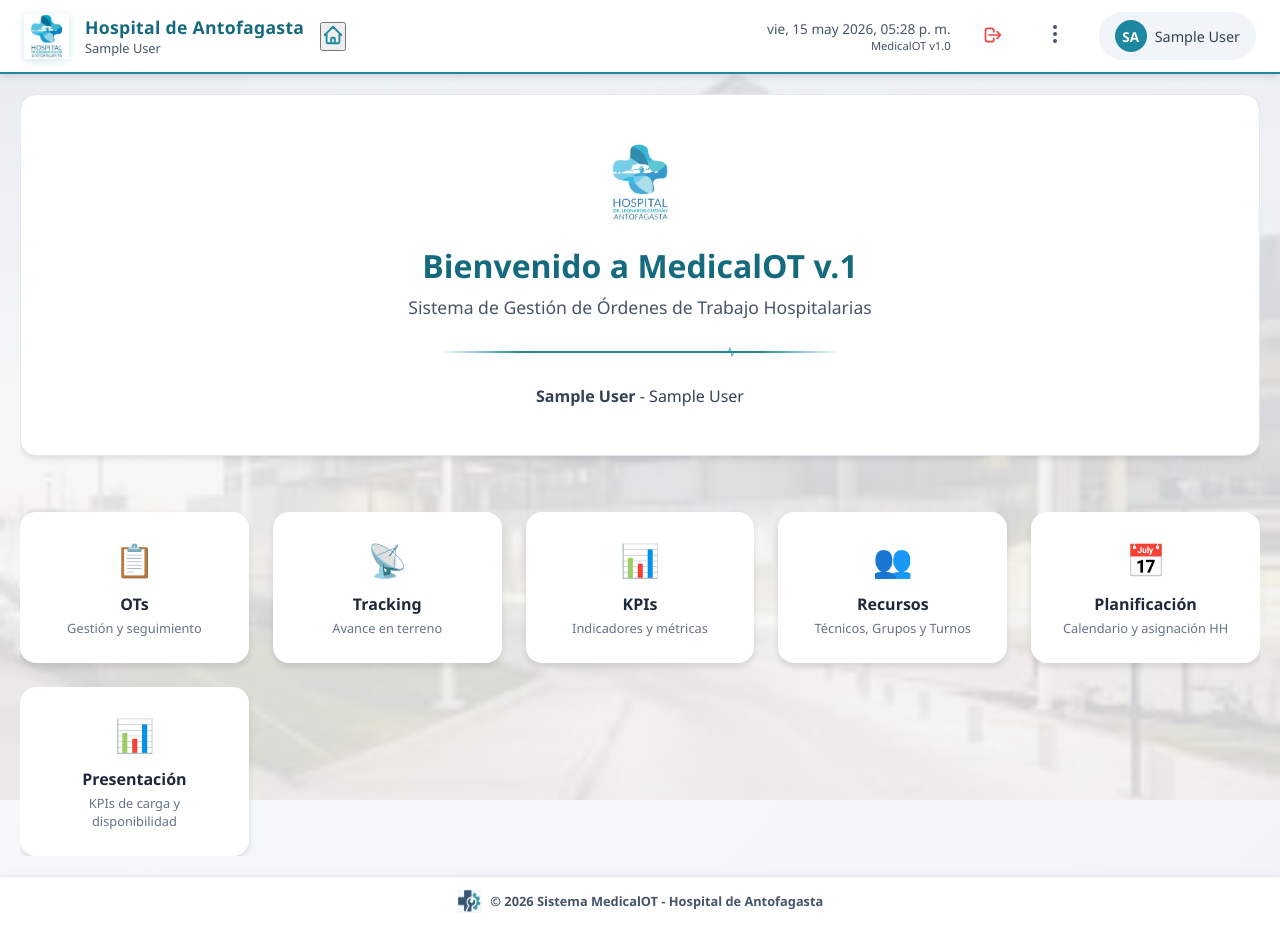
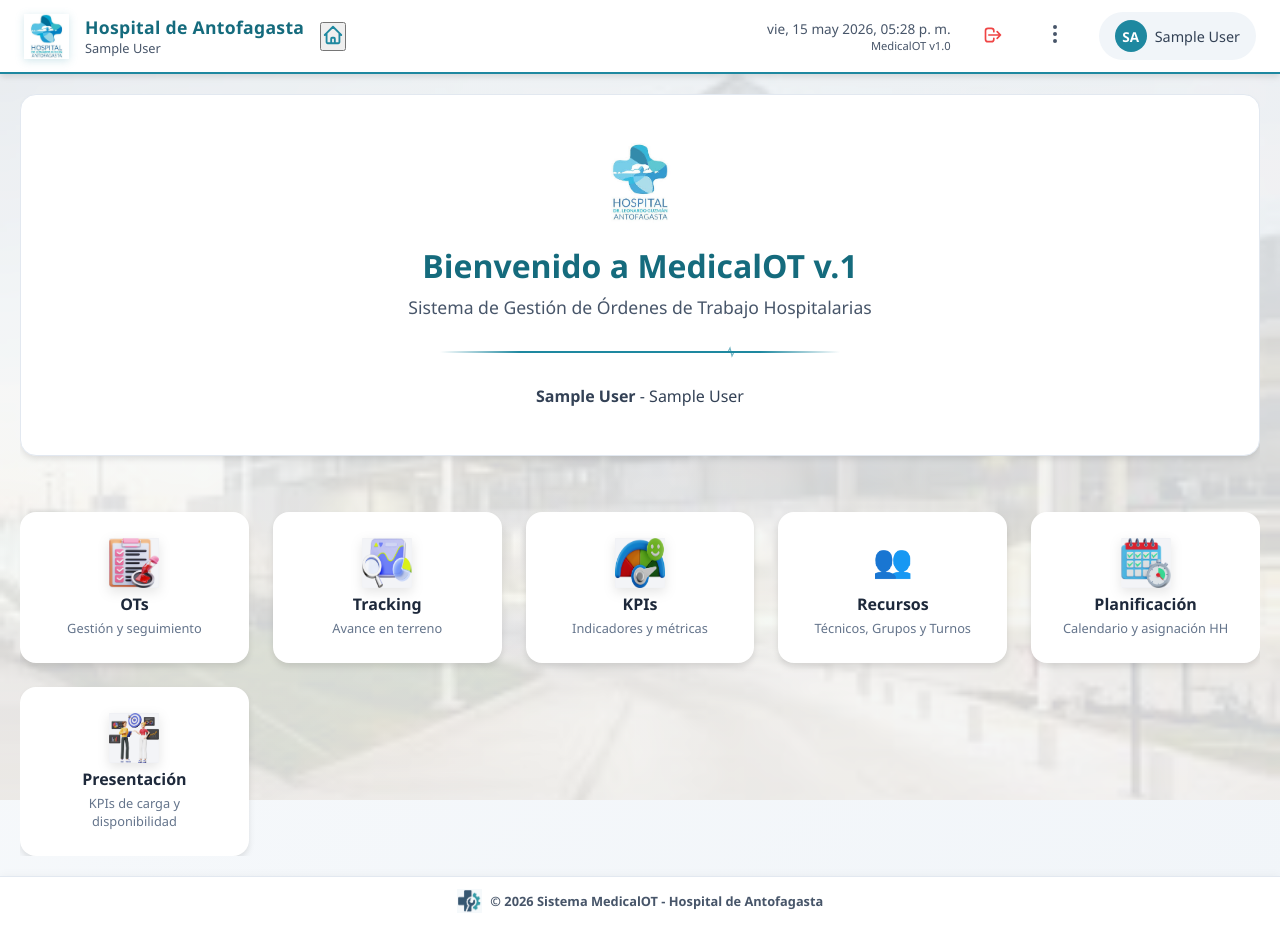
Before and after one commit to llobosg/MedicalOT, a PHP site: page / in a window 1280 px wide. Run offline with PHP 8.4, Linux system fonts and the light colour scheme; the visitor is signed in with stand-in values (Sample User, id 1).

Commit message:
fix: iconos, 2

```diff
--- a/public/index.php
+++ b/public/index.php
@@ -167,11 +167,35 @@ $isAdmin = ($user['role'] === 'admin_hosp');
                     <div class="home-card-desc">Importar y validar planificaciones</div>
                 </div>
                 <?php endif; ?>
-                <div class="home-card" onclick="showModule('ots')"><span class="home-card-icon">📋</span><div class="home-card-title">OTs</div><div class="home-card-desc">Gestión y seguimiento</div></div>
-                <div class="home-card" onclick="showModule('tracking')"><span class="home-card-icon">📡</span><div class="home-card-title">Tracking</div><div class="home-card-desc">Avance en terreno</div></div>
-                <div class="home-card" onclick="showModule('kpis')"><span class="home-card-icon">📊</span><div class="home-card-title">KPIs</div><div class="home-card-desc">Indicadores y métricas</div></div>
+                <div class="home-card" onclick="showModule('ots')">
+                    <div class="icon-3d-container" style="background:transparent; box-shadow:none; border:none;">
+                        <img src="/img/icons/ots.png" alt="Carga SIC" style="width:50px; height:50px; filter: drop-shadow(0 4px 6px rgba(0,0,0,0.1));">
+                    </div>
+                    <div class="home-card-title">OTs</div>
+                    <div class="home-card-desc">Gestión y seguimiento</div>
+                </div>
+                <div class="home-card" onclick="showModule('tracking')">
+                    <div class="icon-3d-container" style="background:transparent; box-shadow:none; border:none;">
+                        <img src="/img/icons/tracking.png" alt="Carga SIC" style="width:50px; height:50px; filter: drop-shadow(0 4px 6px rgba(0,0,0,0.1));">
+                    </div>
+                    <div class="home-card-title">Tracking</div>
+                    <div class="home-card-desc">Avance en terreno</div>
+                </div>
+                <div class="home-card" onclick="showModule('kpis')">
+                    <div class="icon-3d-container" style="background:transparent; box-shadow:none; border:none;">
+                        <img src="/img/icons/kpis.png" alt="Carga SIC" style="width:50px; height:50px; filter: drop-shadow(0 4px 6px rgba(0,0,0,0.1));">
+                    </div>
+                    <div class="home-card-title">KPIs</div>
+                    <div class="home-card-desc">Indicadores y métricas</div>
+                </div>
                 <?php if($isAdmin || $user['role'] === 'admin_cont'): ?>
-                <div class="home-card" onclick="showModule('contratistas')"><span class="home-card-icon">🤝</span><div class="home-card-title">Verticales</div><div class="home-card-desc">Mantenedor de Verticales</div></div>
+                <div class="home-card" onclick="showModule('contratistas')">
+                    <div class="icon-3d-container" style="background:transparent; box-shadow:none; border:none;">
+                        <img src="/img/icons/verticales.png" alt="Carga SIC" style="width:50px; height:50px; filter: drop-shadow(0 4px 6px rgba(0,0,0,0.1));">
+                    </div>
+                    <div class="home-card-title">Verticales</div>
+                    <div class="home-card-desc">Mantenedor de Verticales</div>
+                </div>
                 <?php endif; ?>
             </div>
         </section>
@@ -638,12 +662,16 @@ document.addEventListener('DOMContentLoaded', () => {
                 <div class="home-card-desc">Técnicos, Grupos y Turnos</div>
             </div>
             <div class="home-card" onclick="showModule('planificacion')">
-                <span class="home-card-icon">📅</span>
+                <div class="icon-3d-container" style="background:transparent; box-shadow:none; border:none;">
+                    <img src="/img/icons/planificacion.png" alt="Carga SIC" style="width:50px; height:50px; filter: drop-shadow(0 4px 6px rgba(0,0,0,0.1));">
+                </div>
                 <div class="home-card-title">Planificación</div>
                 <div class="home-card-desc">Calendario y asignación HH</div>
             </div>
             <div class="home-card" onclick="showModule('presentacion')">
-                <span class="home-card-icon">📊</span>
+                <div class="icon-3d-container" style="background:transparent; box-shadow:none; border:none;">
+                    <img src="/img/icons/presentacion.png" alt="Carga SIC" style="width:50px; height:50px; filter: drop-shadow(0 4px 6px rgba(0,0,0,0.1));">
+                </div>
                 <div class="home-card-title">Presentación</div>
                 <div class="home-card-desc">KPIs de carga y disponibilidad</div>
             </div>
```
